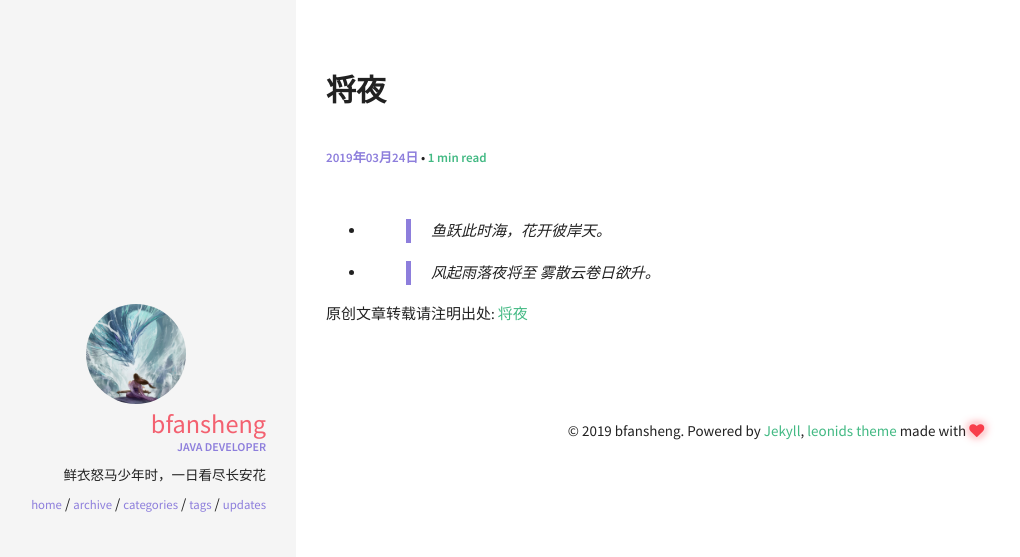
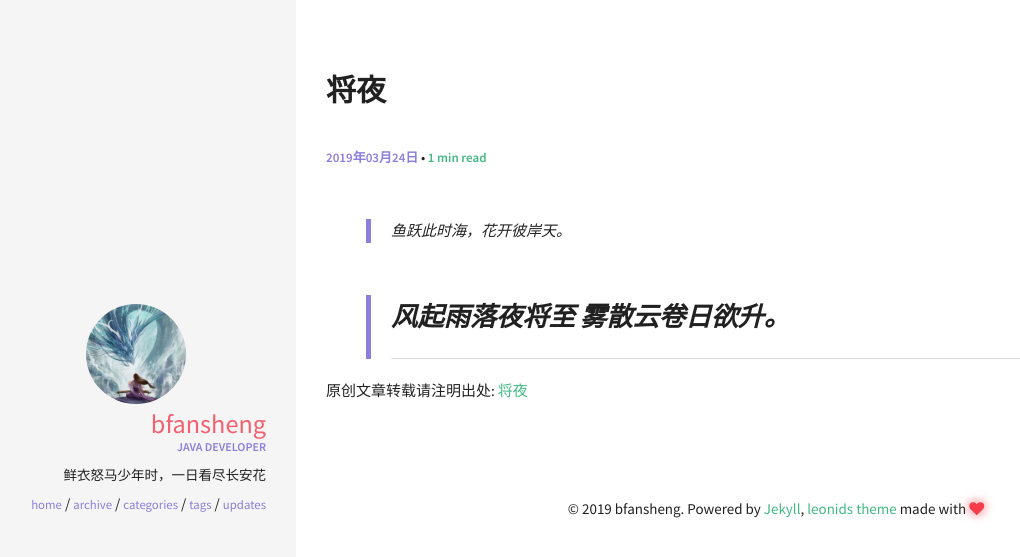
Before and after one commit to bfansheng/blog-jekins, a Jekyll site: the page built from _posts/2019-03-24-将夜.md, in a window 1280 px wide. Shown: the top 557 px of the page, without its empty margins (24-1044 px from the left). Built offline with Jekyll 4.4.1, drawn with Linux system fonts in a browser that asks for light colours.

Commit message:
Update 2019-03-24-将夜.md

```diff
--- a/_posts/2019-03-24-将夜.md
+++ b/_posts/2019-03-24-将夜.md
@@ -4,5 +4,7 @@ title: 将夜
 categories: [index]
 ---
 
-- > 鱼跃此时海，花开彼岸天。
-- > 风起雨落夜将至 雾散云卷日欲升。
+> 鱼跃此时海，花开彼岸天。
+
+> 风起雨落夜将至 雾散云卷日欲升。
+------
```
